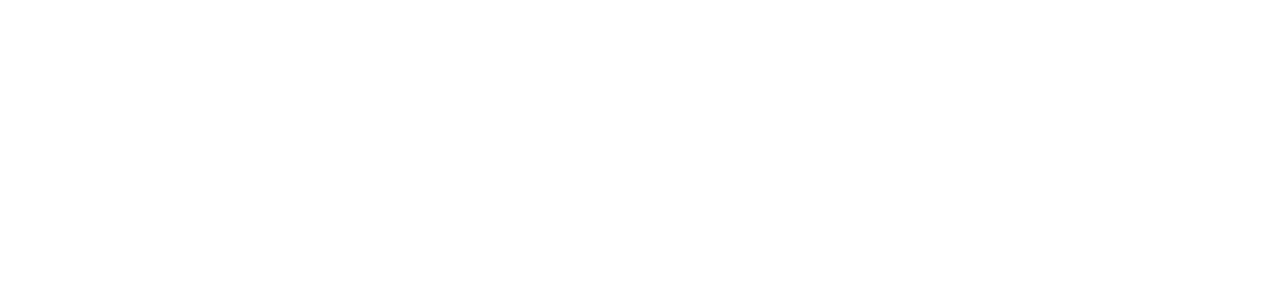
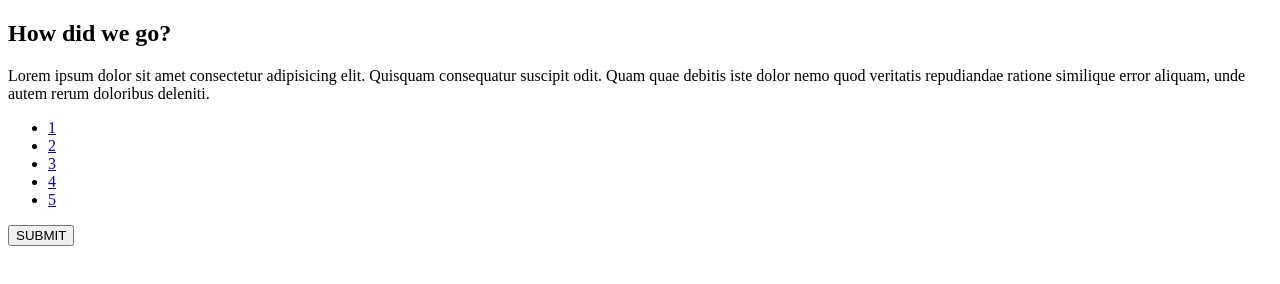
Before and after one commit to codeaspiras/challenge-css-rating-form, a plain HTML site: page index.html in a window 1280 px wide. Drawn offline with Linux system fonts and the light colour scheme.

Commit message:
feat: HTML da primeira página

```diff
--- a/index.html
+++ b/index.html
@@ -6,6 +6,21 @@
     </head>
     <body>
         <section>
+            <div class="rating-box">
+                <h1>How did we go?</h1>
+                <p>Lorem ipsum dolor sit amet consectetur adipisicing elit. Quisquam consequatur suscipit odit. Quam quae debitis iste dolor nemo quod veritatis repudiandae ratione similique error aliquam, unde autem rerum doloribus deleniti.</p>
+                <form method="get" action="resultado.html">
+                    <input type="hidden" name="rating" value="0" />
+                    <ul class="rating-output">
+                        <li><a href="#" class="rating-button" data-value="1">1</a></li>
+                        <li><a href="#" class="rating-button" data-value="2">2</a></li>
+                        <li><a href="#" class="rating-button" data-value="3">3</a></li>
+                        <li><a href="#" class="rating-button" data-value="4">4</a></li>
+                        <li><a href="#" class="rating-button" data-value="5">5</a></li>
+                    </ul>
+                    <button type="submit">SUBMIT</button>
+                </form>
+            </div>
         </section>
 
         <script type="text/javascript" src="./assets/js/main.js"></script>
```
